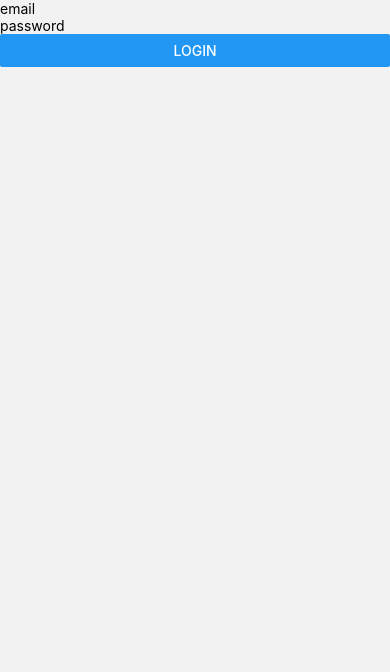
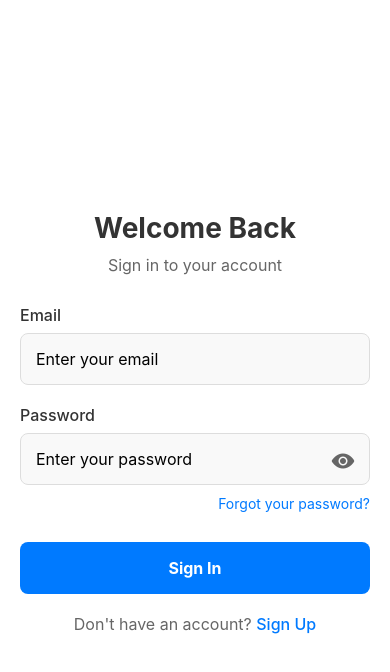
Before and after one commit to Abdulaziz1268/TaskTrail, a React Native app: screen /login in a window 390 px wide. Shown: the top 672 px of the page. Built offline with nearby package versions, Linux system fonts and the light colour scheme.

Commit message:
added some styles to login page

```diff
--- a/src/Screens/Login.js
+++ b/src/Screens/Login.js
@@ -1,44 +1,197 @@
+// import { Formik } from "formik"
+// import {
+//   Button,
+//   Platform,
+//   StatusBar,
+//   StyleSheet,
+//   Text,
+//   View,
+// } from "react-native"
+// import { TextInput } from "react-native-gesture-handler"
+// import Toast from "react-native-toast-message"
+// import { loginValidationSchema } from "../Config/ValidationSchema"
+// import api from "../Config/Api"
+// import AsyncStorage from "@react-native-async-storage/async-storage"
+
+// const Login = ({ navigation }) => {
+//   return (
+//     <View style={styles.container}>
+//       <Formik
+//         initialValues={{ email: "", password: "" }}
+//         validationSchema={loginValidationSchema}
+//         onSubmit={async (values, { setSubmitting }) => {
+//           try {
+//             setSubmitting(true)
+
+//             values.email = values.email.toLowerCase()
+//             const response = await api.post("/api/auth/login", values)
+//             await AsyncStorage.setItem("token", response.data.token)
+//             await AsyncStorage.setItem(
+//               "user",
+//               JSON.stringify(response.data.user)
+//             )
+//             console.log(response.data)
+//             setTimeout(() => {
+//               navigation.navigate("profile")
+//             }, 1500)
+
+//             Toast.show({ type: "success", text1: "Success" })
+//           } catch (error) {
+//             Toast.show({
+//               type: "error",
+//               text1: "Errorr",
+//               text2:
+//                 error.response?.data.message ||
+//                 error.message ||
+//                 "something went wrong!",
+//             })
+//           } finally {
+//             setSubmitting(false)
+//           }
+//         }}
+//       >
+//         {({
+//           handleChange,
+//           handleSubmit,
+//           handleBlur,
+//           values,
+//           errors,
+//           touched,
+//           isSubmitting,
+//         }) => (
+//           <>
+//             <TextInput
+//               inputMode="email"
+//               autoCapitalize="none"
+//               autoCorrect={false}
+//               placeholder="email"
+//               onChangeText={handleChange("email")}
+//               value={values.email}
+//               onBlur={handleBlur("email")}
+//             />
+//             {touched.email && errors.email && (
+//               <Text style={styles.errorText}>{errors.email}</Text>
+//             )}
+//             <TextInput
+//               inputMode="text"
+//               autoCapitalize="none"
+//               autoCorrect={false}
+//               value={values.password}
+//               onChangeText={handleChange("password")}
+//               placeholder="password"
+//               secureTextEntry
+//               onBlur={handleBlur("password")}
+//             />
+//             {touched.password && errors.password && (
+//               <Text style={styles.errorText}>{errors.password}</Text>
+//             )}
+//             <Button
+//               title="Login"
+//               disabled={isSubmitting}
+//               onPress={handleSubmit}
+//             />
+//           </>
+//         )}
+//       </Formik>
+//     </View>
+//   )
+// }
+
+// const styles = StyleSheet.create({
+//   container: {
+//     paddingTop: Platform.OS === "android" ? StatusBar.currentHeight : 0,
+//   },
+// })
+
+// export default Login
+import { useState } from "react"
+import {
+  View,
+  Text,
+  TextInput,
+  TouchableOpacity,
+  StyleSheet,
+  ActivityIndicator,
+  KeyboardAvoidingView,
+  ScrollView,
+  Platform,
+  StatusBar,
+  TouchableWithoutFeedback,
+  Keyboard,
+} from "react-native"
 import { Formik } from "formik"
-import { Button, StyleSheet, Text, View } from "react-native"
-import { TextInput } from "react-native-gesture-handler"
+import { loginValidationSchema } from "../Config/ValidationSchema"
 import Toast from "react-native-toast-message"
-import { loginValidationSchema } from "../Config/ValidationSchema"
 import api from "../Config/Api"
 import AsyncStorage from "@react-native-async-storage/async-storage"
+import { Ionicons } from "@expo/vector-icons"
 
 const Login = ({ navigation }) => {
+  const [isPasswordVisible, setIsPasswordVisible] = useState(false)
+  const [isLoggingIn, setIsLoggingIn] = useState(false)
+
+  const togglePasswordVisibility = () => {
+    setIsPasswordVisible(!isPasswordVisible)
+  }
+
+  const handleLogin = async (values, { setSubmitting }) => {
+    try {
+      setIsLoggingIn(true)
+      values.email = values.email.toLowerCase()
+      const response = await api.post("/api/auth/login", values)
+
+      await AsyncStorage.setItem("token", response.data.token)
+      await AsyncStorage.setItem("user", JSON.stringify(response.data.user))
+
+      Toast.show({
+        type: "success",
+        text1: "Login Successful",
+        text2: "Welcome back!",
+      })
+
+      setTimeout(() => {
+        navigation.navigate("profile")
+      }, 1500)
+    } catch (error) {
+      Toast.show({
+        type: "error",
+        text1: "Login Failed",
+        text2:
+          error.response?.data?.message ||
+          error.message ||
+          "Something went wrong! Please try again.",
+      })
+    } finally {
+      setSubmitting(false)
+      setIsLoggingIn(false)
+    }
+  }
+
+  const handleForgotPassword = () => {
+    navigation.navigate("forgotPassword")
+    Toast.show({
+      type: "info",
+      text1: "Feature Coming Soon",
+      text2: "Forgot password functionality will be available soon.",
+    })
+  }
+
   return (
-    <View>
+    <KeyboardAvoidingView
+      behavior={Platform.OS === "ios" ? "padding" : "height"}
+      style={styles.container}
+    >
+      <StatusBar barStyle="dark-content" backgroundColor="#fff" />
+      <TouchableWithoutFeedback onPress={Keyboard.dismiss}>
+        <ScrollView contentContainerStyle={styles.scrollContainer}>
+          <View style={styles.formContainer}>
+            <Text style={styles.title}>Welcome Back</Text>
+            <Text style={styles.subtitle}>Sign in to your account</Text>
+
             <Formik
               initialValues={{ email: "", password: "" }}
               validationSchema={loginValidationSchema}
-        onSubmit={async (values, { setSubmitting }) => {
-          try {
-            setSubmitting(true)
-
-            values.email = values.email.toLowerCase()
-            const response = await api.post("/api/auth/login", values)
-            await AsyncStorage.setItem("token", response.data.token)
-            await AsyncStorage.setItem(
-              "user",
-              JSON.stringify(response.data.user)
-            )
-            console.log(response.data)
-            setTimeout(() => {
-              navigation.navigate("home")
-            }, 1500)
-
-            Toast.show({ type: "success", text1: "Success" })
-          } catch (error) {
-            Toast.show({
-              type: "error",
-              text1: "Error",
-              text2: error.message || "something went wrong!",
-            })
-          } finally {
-            setSubmitting(false)
-          }
-        }}
+              onSubmit={handleLogin}
             >
               {({
                 handleChange,
@@ -49,44 +202,219 @@ const Login = ({ navigation }) => {
                 touched,
                 isSubmitting,
               }) => (
-          <>
+                <View style={styles.form}>
+                  {/* Email Field */}
+                  <View style={styles.inputContainer}>
+                    <Text style={styles.label}>Email</Text>
                     <TextInput
+                      style={[
+                        styles.input,
+                        touched.email && errors.email && styles.inputError,
+                      ]}
                       inputMode="email"
                       autoCapitalize="none"
                       autoCorrect={false}
-              placeholder="email"
+                      placeholder="Enter your email"
                       onChangeText={handleChange("email")}
                       value={values.email}
                       onBlur={handleBlur("email")}
+                      editable={!isSubmitting}
                     />
                     {touched.email && errors.email && (
                       <Text style={styles.errorText}>{errors.email}</Text>
                     )}
+                  </View>
+
+                  {/* Password Field */}
+                  <View style={styles.inputContainer}>
+                    <Text style={styles.label}>Password</Text>
+                    <View style={styles.passwordContainer}>
                       <TextInput
+                        style={[
+                          styles.input,
+                          styles.passwordInput,
+                          touched.password &&
+                            errors.password &&
+                            styles.inputError,
+                        ]}
                         inputMode="text"
                         autoCapitalize="none"
                         autoCorrect={false}
                         value={values.password}
                         onChangeText={handleChange("password")}
-              placeholder="password"
-              secureTextEntry
+                        placeholder="Enter your password"
+                        secureTextEntry={!isPasswordVisible}
                         onBlur={handleBlur("password")}
+                        editable={!isSubmitting}
                       />
+                      <TouchableOpacity
+                        onPress={togglePasswordVisibility}
+                        style={styles.visibilityToggle}
+                        disabled={isSubmitting}
+                      >
+                        <Ionicons
+                          name={isPasswordVisible ? "eye-off" : "eye"}
+                          size={24}
+                          color="#666"
+                        />
+                      </TouchableOpacity>
+                    </View>
                     {touched.password && errors.password && (
                       <Text style={styles.errorText}>{errors.password}</Text>
                     )}
-            <Button
-              title="Login"
+
+                    <TouchableOpacity
+                      onPress={handleForgotPassword}
+                      style={styles.forgotPasswordButton}
+                    >
+                      <Text style={styles.forgotPasswordText}>
+                        Forgot your password?
+                      </Text>
+                    </TouchableOpacity>
+                  </View>
+
+                  {/* Submit Button */}
+                  <TouchableOpacity
+                    style={[
+                      styles.button,
+                      (isSubmitting || isLoggingIn) && styles.buttonDisabled,
+                    ]}
+                    onPress={handleSubmit}
+                    disabled={isSubmitting || isLoggingIn}
+                  >
+                    {isSubmitting || isLoggingIn ? (
+                      <ActivityIndicator color="#fff" />
+                    ) : (
+                      <Text style={styles.buttonText}>Sign In</Text>
+                    )}
+                  </TouchableOpacity>
+
+                  {/* Sign Up Redirect */}
+                  <View style={styles.signupRedirect}>
+                    <Text style={styles.signupText}>
+                      Don't have an account?{" "}
+                    </Text>
+                    <TouchableOpacity
+                      onPress={() => navigation.navigate("verification")}
                       disabled={isSubmitting}
-              onPress={handleSubmit}
-            />
-          </>
+                    >
+                      <Text style={styles.signupLink}>Sign Up</Text>
+                    </TouchableOpacity>
+                  </View>
+                </View>
               )}
             </Formik>
           </View>
+        </ScrollView>
+      </TouchableWithoutFeedback>
+    </KeyboardAvoidingView>
   )
 }
 
-const styles = StyleSheet.create({})
+const styles = StyleSheet.create({
+  container: {
+    flex: 1,
+    backgroundColor: "#fff",
+  },
+  scrollContainer: {
+    flexGrow: 1,
+    justifyContent: "center",
+    padding: 20,
+  },
+  formContainer: {
+    width: "100%",
+    maxWidth: 400,
+    alignSelf: "center",
+  },
+  title: {
+    fontSize: 28,
+    fontWeight: "bold",
+    marginBottom: 10,
+    textAlign: "center",
+    color: "#333",
+  },
+  subtitle: {
+    fontSize: 16,
+    marginBottom: 30,
+    textAlign: "center",
+    color: "#666",
+  },
+  form: {
+    width: "100%",
+  },
+  inputContainer: {
+    marginBottom: 20,
+  },
+  label: {
+    fontSize: 16,
+    marginBottom: 8,
+    fontWeight: "500",
+    color: "#333",
+  },
+  input: {
+    borderWidth: 1,
+    borderColor: "#ddd",
+    borderRadius: 8,
+    padding: 15,
+    fontSize: 16,
+    backgroundColor: "#f9f9f9",
+  },
+  inputError: {
+    borderColor: "#ff3b30",
+  },
+  passwordContainer: {
+    position: "relative",
+  },
+  passwordInput: {
+    paddingRight: 50,
+  },
+  visibilityToggle: {
+    position: "absolute",
+    right: 15,
+    top: 15,
+  },
+  errorText: {
+    color: "#ff3b30",
+    fontSize: 14,
+    marginTop: 5,
+  },
+  forgotPasswordButton: {
+    alignSelf: "flex-end",
+    marginTop: 10,
+  },
+  forgotPasswordText: {
+    color: "#007AFF",
+    fontSize: 14,
+  },
+  button: {
+    backgroundColor: "#007AFF",
+    borderRadius: 8,
+    padding: 16,
+    alignItems: "center",
+    marginTop: 10,
+  },
+  buttonDisabled: {
+    backgroundColor: "#84C1FF",
+  },
+  buttonText: {
+    color: "#fff",
+    fontSize: 16,
+    fontWeight: "bold",
+  },
+  signupRedirect: {
+    flexDirection: "row",
+    justifyContent: "center",
+    marginTop: 20,
+  },
+  signupText: {
+    color: "#666",
+    fontSize: 16,
+  },
+  signupLink: {
+    color: "#007AFF",
+    fontSize: 16,
+    fontWeight: "500",
+  },
+})
 
 export default Login
```
Lines whose indentation alone changed are shown as unchanged.
